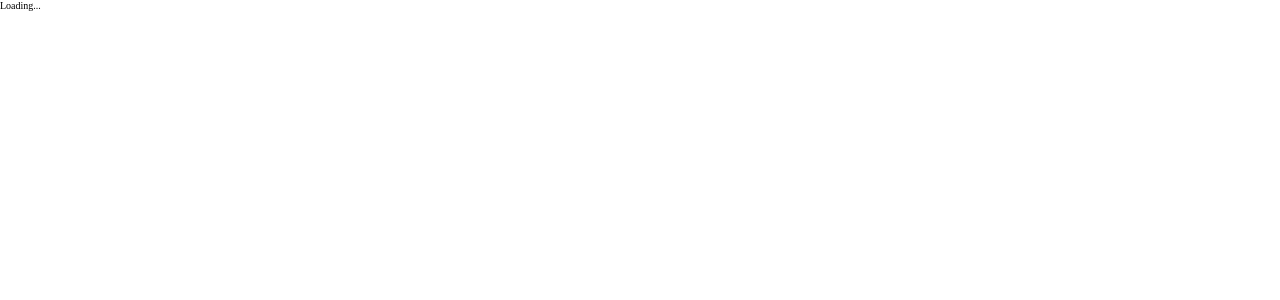
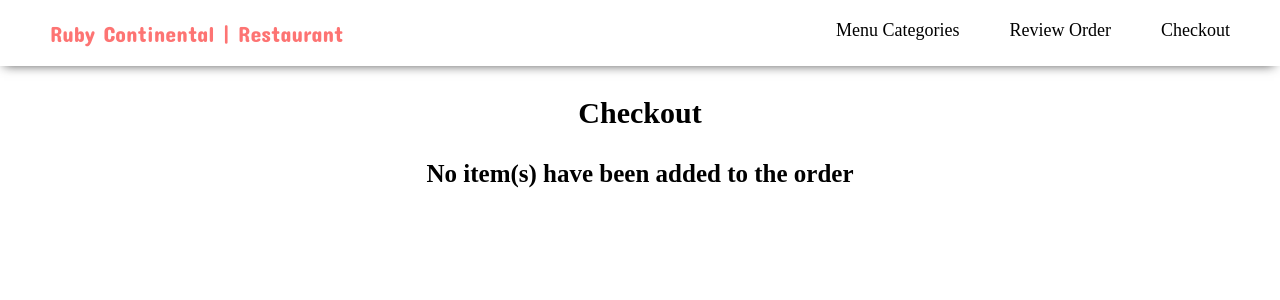
Before and after one commit to nursh/Restaurant-App, a React (Create React App) app in the folder client/: page /checkout in a window 1280 px wide. Shown: the top 300 px of the page. Built offline with nearby package versions, Linux system fonts and the light colour scheme; a web font is replaced by a local one.

Commit message:
Added error handling for empty orders

```diff
--- a/client/src/components/Checkout.js
+++ b/client/src/components/Checkout.js
@@ -24,7 +24,7 @@ class Checkout extends Component {
 
   render() {
     const { order } = this.props.data;
-    if (!order) return "Loading...";
+    const { error } = this.props.data;
     const total = getTotal(order);
     const amount = total * 100;
     return (
@@ -33,7 +33,7 @@ class Checkout extends Component {
         <div>
           <h2 className="checkout__title">Checkout</h2>
           {
-            total === 0 ? (
+            (total === 0 || error)  ? (
               <h2 className="order__error">No item(s) have been added to the order</h2>
             ) : (
               <div>
--- a/client/src/utils/getUniqueCategories.js
+++ b/client/src/utils/getUniqueCategories.js
@@ -10,7 +10,7 @@ const getCategories = categoryList => {
 };
 
 const getCategoryName = category => {
-  return category.replace("_", " ")
+  return category.replace(/_/g, " ");
 }
 
 export { getCategories, getCategoryName };
```
